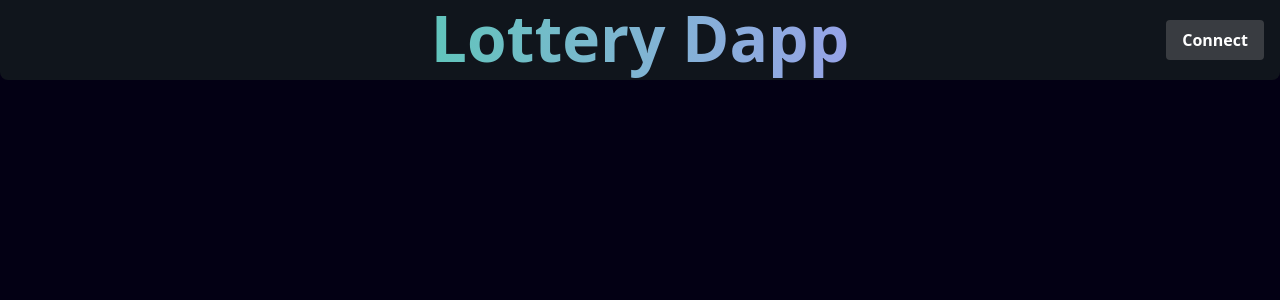
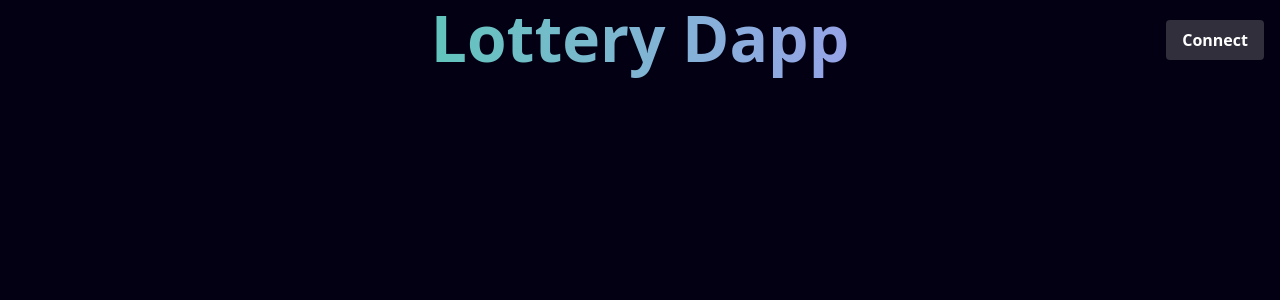
Before and after one commit to dinomartino/Project-II-Lottery, a React (Vite) app in the folder lottery-front/: page / in a window 1280 px wide. Shown: the top 300 px of the page. Built offline with nearby package versions, Linux system fonts and the light colour scheme.

Commit message:
update style

```diff
--- a/lottery-front/src/components/Navbar.jsx
+++ b/lottery-front/src/components/Navbar.jsx
@@ -3,7 +3,7 @@ import React from "react";
 
 function Navbar() {
   return (
-    <nav className="relative flex justify-end items-center bg-[#1e292383] rounded-b-lg px-4 py-3 sm:px-4 sm:py-5">
+    <nav className="relative flex justify-end items-center px-4 py-3 sm:px-4 sm:py-5">
       <h1 className="text-gradient absolute inset-0">Lottery Dapp</h1>
       <div>
         <ConnectButton />
```
